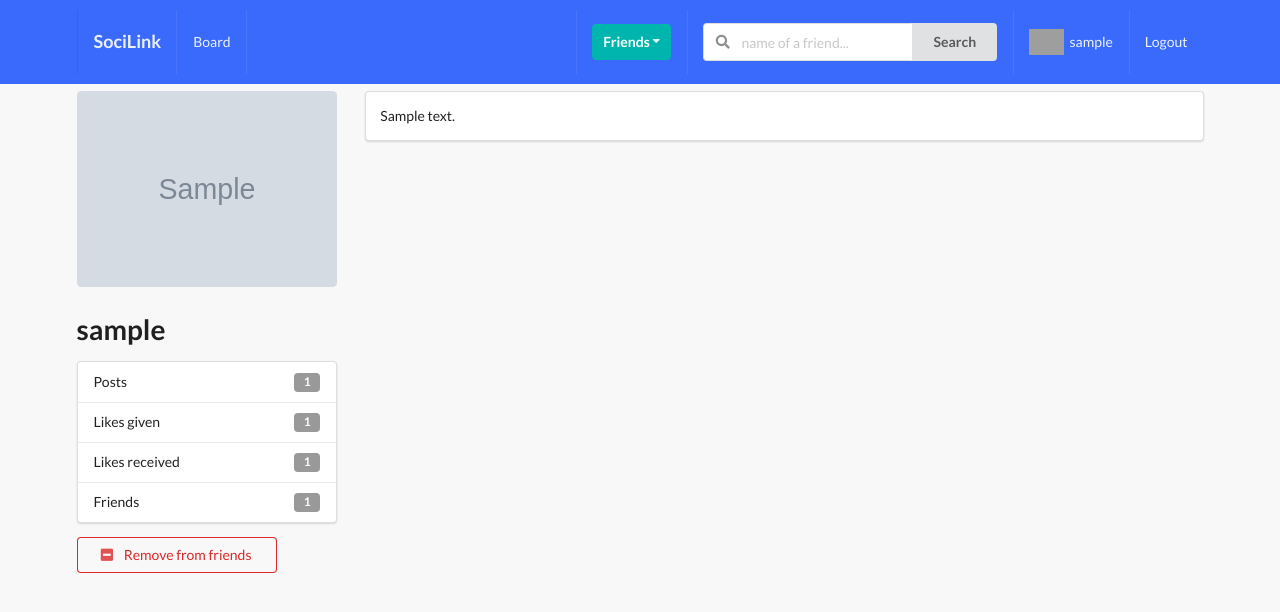
After one commit to knop-k/SociLink, a Django app: a page that uses src/apps/profiles/templates/profiles/detail.html in a window 1280 px wide. The commit adds this page. Shown: the top 612 px of the page. Run offline with Django 4.2, Linux system fonts and the light colour scheme; a user stored in the database is signed in; tables that the repository leaves empty hold one stand-in row (values such as "Sample post"); grey boxes marked "Sample" are stand-in pictures; parts of the project's set-up code (start-up, migrations or seed data) failed here and were passed over; some libraries are stand-ins or nearby versions; grey boxes are pictures that could not be loaded.

Commit message:
add detail view of profile, changing in slug

```diff
--- a/src/apps/profiles/models.py
+++ b/src/apps/profiles/models.py
@@ -1,4 +1,5 @@
 from django.db import models
+from django.shortcuts import reverse
 from django.contrib.auth.models import User
 from .utils import get_random_code
 from django.template.defaultfilters import slugify
@@ -41,6 +42,12 @@ class Profile(models.Model):
 
     objects = ProfileManager()
 
+    def __str__(self):
+        return f"{self.user.username}-{self.created.strftime('%d-%m-%Y')}"
+
+    def get_absolute_url(self):
+        return reverse("profiles:profile-detail-view", kwargs={"slug": self.slug})
+
     def get_friends(self):
         return self.friends.all()
 
@@ -70,19 +77,26 @@ class Profile(models.Model):
             total_liked += item.liked.all().count()
         return total_liked
 
-    def __str__(self):
-        return f"{self.user.username}-{self.created.strftime('%d-%m-%Y')}"
+    __initial_first_name = None
+    __initial_last_name = None
+
+    def __init__(self, *args, **kwargs):
+        super().__init__(*args, **kwargs)
+        self.__initial_first_name = self.first_name
+        self.__initial_last_name = self.last_name
 
     def save(self, *args, **kwargs):
         ex = False
-        if self.first_name and self.last_name:
-            to_slug = slugify(str(self.first_name) + " " + str(self.last_name))
-            ex = Profile.objects.filter(slug=to_slug).exists()
-            while ex:
-                to_slug = slugify(to_slug + " " + str(get_random_code()))
+        to_slug = self.slug
+        if self.first_name != self.__initial_first_name or self.last_name != self.__initial_last_name or self.slug=="":
+            if self.first_name and self.last_name:
+                to_slug = slugify(str(self.first_name) + " " + str(self.last_name))
                 ex = Profile.objects.filter(slug=to_slug).exists()
-        else:
-            to_slug = str(self.user)
+                while ex:
+                    to_slug = slugify(to_slug + " " + str(get_random_code()))
+                    ex = Profile.objects.filter(slug=to_slug).exists()
+            else:
+                to_slug = str(self.user)
         self.slug = to_slug
         super().save(*args, **kwargs)
 
--- /dev/null
+++ b/src/apps/profiles/templates/profiles/detail.html
@@ -0,0 +1,74 @@
+{% extends 'base.html' %}
+
+{% block title %}
+    profile detail
+{% endblock title %}
+
+{% block content %}
+    <div class="ui grid">
+        <br>
+        <div class="row">
+            <div class="four wide column">
+                <img class="ui medium rounded image" src={{object.avatar.url}}>
+                <h1>{{object.user}}</h1>
+                <div class="ui vertical fluid menu">
+                    <div class="item">
+                        Posts
+                        <div class="ui label">{{object.get_posts_no}}</div>
+                    </div>
+                    <div class="item">
+                        Likes given
+                        <div class="ui label">{{object.get_likes_given_no}}</div>
+                    </div>
+                    <div class="item">
+                        Likes received
+                        <div class="ui label">{{object.get_likes_recieved_no}}</div>
+                    </div>
+                    <div class="item">
+                        Friends
+                        <div class="ui label">{{object.get_friends_no}}</div>
+                    </div>
+                </div>
+                {% if object.user not in rel_receiver and object.user not in rel_sender %}
+                    <form action="{% url 'profiles:send-invite' %}" method="POST">
+                        {% csrf_token %}
+                        <input type="hidden" name="profile_pk" value="{{object.pk}}">
+                        <button type="submit" class="ui positive basic button mb-5 w-big">
+                            <i class="plus square icon"></i>
+                            Add to friends
+                        </button>
+                    </form>
+                {% endif %}
+
+                {% if object.user in rel_receiver and request.user not in object.friends.all %}
+                    <button class="ui disabled button mb-5 w-big">
+                        <i class="user icon"></i>
+                        Waiting to approval
+                    </button>
+                {% endif %}
+
+                {% if request.user in object.friends.all %}
+                    <form action="{% url 'profiles:remove-friend' %}" method="POST">
+                        {% csrf_token %}
+                        <input type="hidden" name="profile_pk" value="{{object.pk}}">
+                            <button type="submit" class="ui negative basic button mb-5 w-big">
+                                <i class="minus square icon"></i>
+                                Remove from friends
+                            </button>
+                    </form>
+                {% endif %}
+            </div>
+            <div class="twelve wide column">
+                {% if len_posts %}
+                    {% for post in posts %}
+                        <div class="segment ui fluid">
+                            {{post.content}}
+                        </div>
+                    {% endfor %}
+                {% else %}
+                    <h1>No posts of this user ...</h1>
+                {% endif %}
+            </div>
+        </div>
+    </div>
+{% endblock content %}
--- a/src/apps/profiles/templates/profiles/profile_list.html
+++ b/src/apps/profiles/templates/profiles/profile_list.html
@@ -19,7 +19,7 @@ all profiles
                     <div class="thirteen wide column">
                         <h3>{{obj.user}}</h3>
                         <p>{{obj.bio}}</p>
-                        <button class="ui primary button mb-5 w-big">See profile</button>
+                        <a href={{obj.get_absolute_url}}><button class="ui primary button mb-5 w-big">See profile</button></a>
                         <br>
                         {% if obj.user not in rel_receiver and obj.user not in rel_sender %}
                             <form action="{% url 'profiles:send-invite' %}" method="POST">
--- a/src/apps/profiles/urls.py
+++ b/src/apps/profiles/urls.py
@@ -5,6 +5,7 @@ from .views import (
     profiles_list_view,
     invite_profiles_list_view,
     ProfileListView,
+    ProfileDetailView,
     send_invitation,
     remove_from_friends,
     accept_invitation,
@@ -14,12 +15,13 @@ from .views import (
 app_name = 'profiles'
 
 urlpatterns = [
+    path("", ProfileListView.as_view(), name='all-profiles-view'),
     path("myprofile/", my_profile_view, name='my-profile-view'),
     path("my-invites/", invites_received_view, name='my-invites-view'),
-    path("all-profiles/", ProfileListView.as_view(), name='all-profiles-view'),
     path("to-invite/", invite_profiles_list_view, name='invite-profiles-view'),
     path("send-invite/", send_invitation, name='send-invite'),
     path("remove-friend/", remove_from_friends, name='remove-friend'),
+    path("<slug>", ProfileDetailView.as_view(), name='profile-detail-view'),
     path("my-invites/accept/", accept_invitation, name='accept-invite'),
     path("my-invites/reject/", reject_invitation, name='reject-invite'),
 ]
--- a/src/apps/profiles/views.py
+++ b/src/apps/profiles/views.py
@@ -1,7 +1,7 @@
 from django.shortcuts import render, redirect, get_object_or_404
 from .models import Profile, Relationship
 from .forms import ProfileModelForm
-from django.views.generic import ListView
+from django.views.generic import ListView, DetailView
 from django.contrib.auth.models import User
 from django.db.models import Q
 
@@ -80,6 +80,37 @@ def profiles_list_view(request):
 
     return render(request, 'profiles/profile_list.html', context)
 
+class ProfileDetailView(DetailView):
+    model = Profile
+    template_name = 'profiles/detail.html'
+
+    def get_object(self):
+        slug = self.kwargs.get('slug')
+        profile = Profile.objects.get(slug=slug)
+        return profile
+
+    def get_context_data(self, **kwargs):
+        context = super().get_context_data(**kwargs)
+        # more secure way to get the user
+        user = User.objects.get(username__iexact=self.request.user)
+        profile = Profile.objects.get(user=user)
+
+        rel_r = Relationship.objects.filter(sender=profile)
+        rel_s = Relationship.objects.filter(receiver=profile)
+        rel_receiver = []
+        rel_sender = []
+        for item in rel_r:
+            rel_receiver.append(item.receiver.user)
+        for item in rel_s:
+            rel_sender.append(item.sender.user)
+        context["rel_receiver"] = rel_receiver
+        context["rel_sender"] = rel_sender
+        context['is_empty'] = False
+        context['posts'] = self.get_object().get_all_authors_posts()
+        context['len_posts'] = True if len(self.get_object().get_all_authors_posts()) > 0 else False
+
+        return context
+
 class ProfileListView(ListView):
     model = Profile
     template_name = 'profiles/profile_list.html'
```
